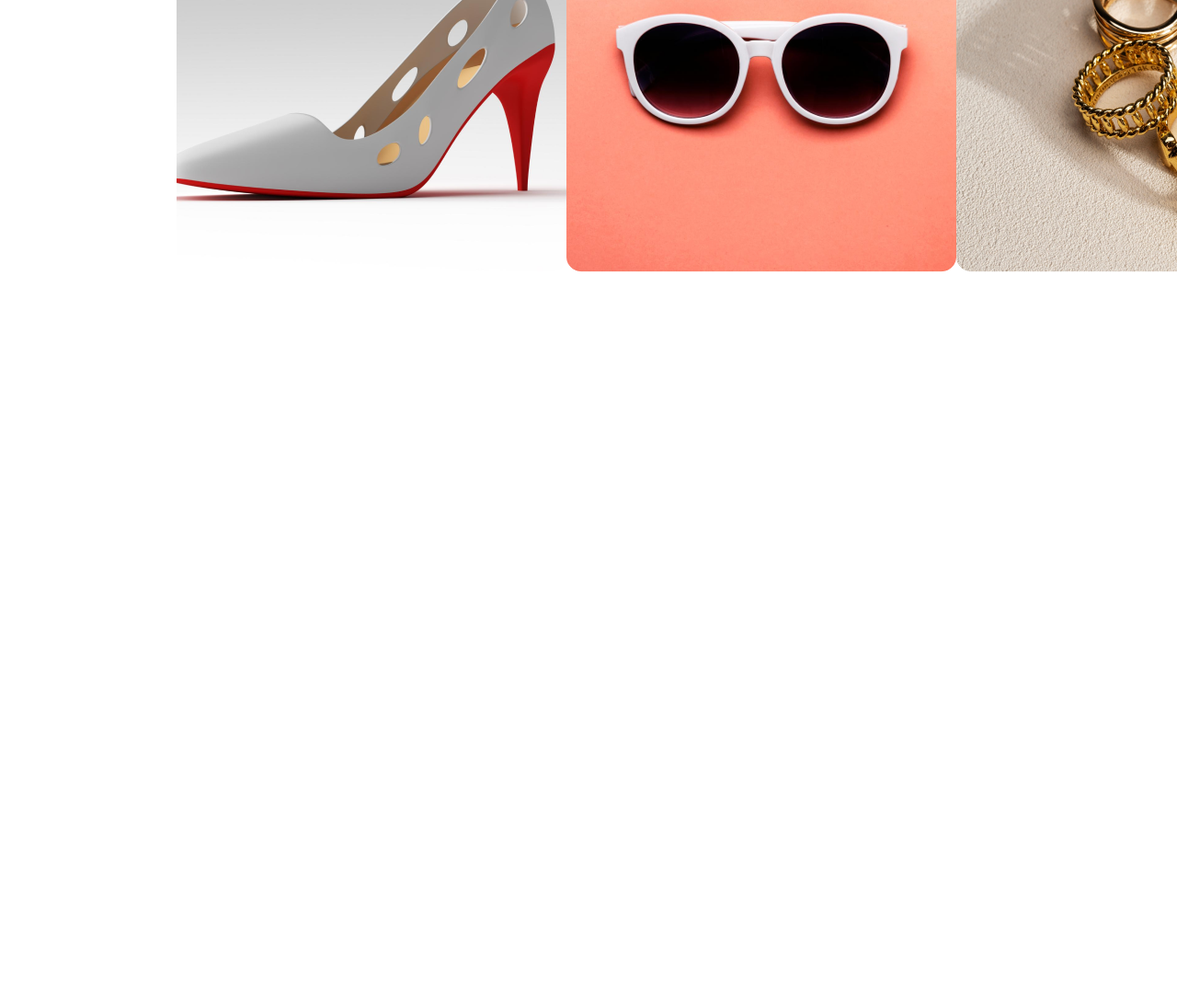
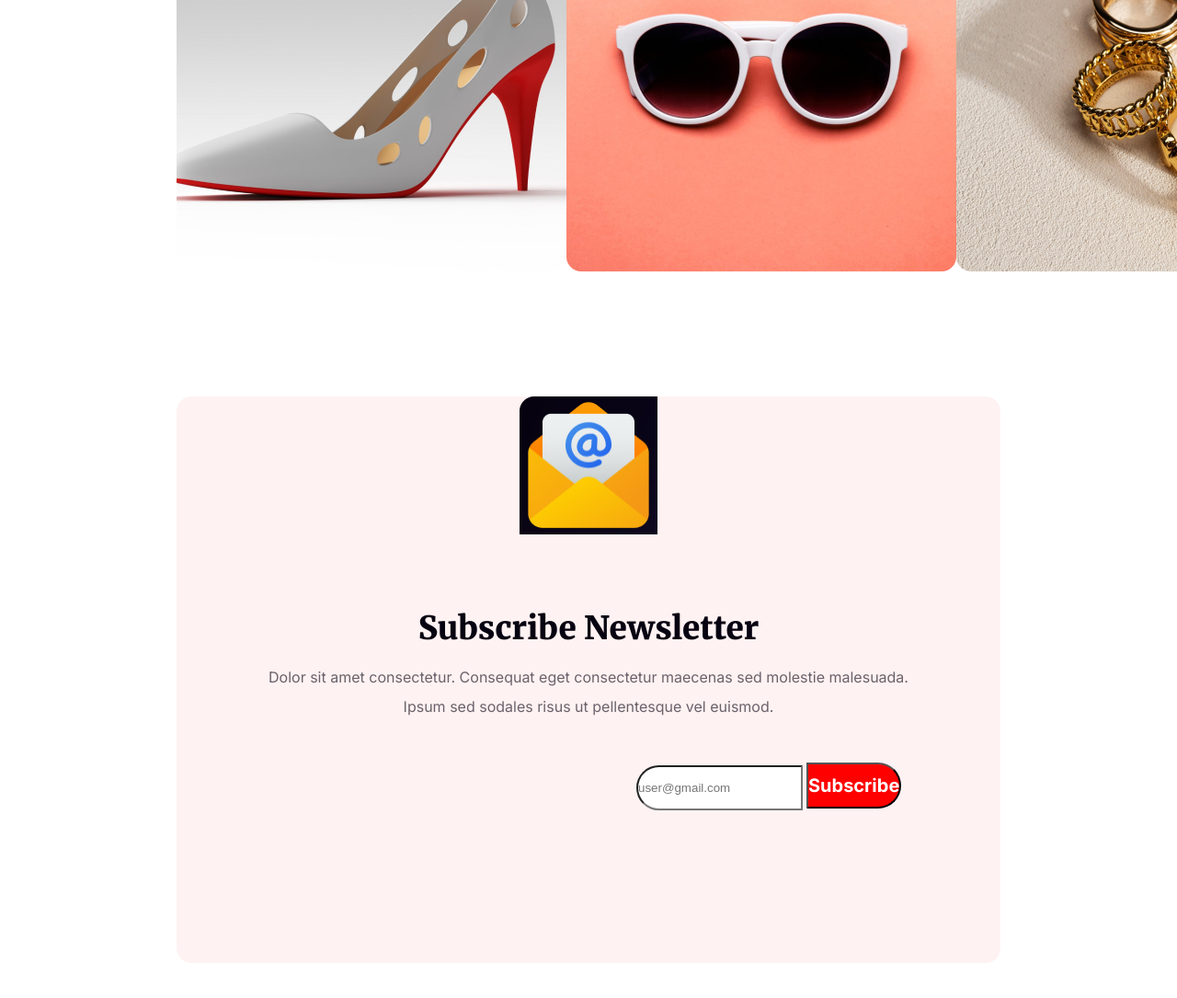
Before and after one commit to juber131/new-year-new-mission, a plain HTML site: page index.html in a window 1280 px wide. Shown: the part 5127-6212 px from the top of the page at 92% size. Before the commit the page ends 5427 px from the top, so only its background shows below. Drawn offline with Linux system fonts and the light colour scheme.

Commit message:
add section seven

```diff
--- a/index.html
+++ b/index.html
@@ -117,6 +117,26 @@
             </div>
 
         </section>
+        <!--section-seven-->
+        <section>
+            <div class="section-seven1  container">
+
+                <div class="section-seven-colum1">
+                    <img class="image" src="resources/Group 61.png" alt="">
+                    <h2>Subscribe Newsletter</h2>
+                    <p>Dolor sit amet consectetur. Consequat eget consectetur maecenas sed molestie malesuada. <br>Ipsum
+                        sed
+                        sodales risus ut pellentesque vel euismod. </p>
+                    <form class="section-seven-form" action="#">
+
+                        <input class="a" type="text" placeholder="user@gmail.com">
+                        <input class="b" type="submit" value="Subscribe">
+
+                    </form>
+                </div>
+            </div>
+
+        </section>
     </main>
 </body>
 
--- a/style.css
+++ b/style.css
@@ -349,6 +349,7 @@
 /*--section-six--*/
 .section-six {
     margin-top: 100px;
+    height: 1100px;
 
 }
 
@@ -393,3 +394,71 @@
 .section-six-colum2 {
     display: flex;
 }
+
+/*--section-seven--*/
+.section-seven1 {
+
+    height: 616px;
+    border-radius: 16px;
+    background: rgba(255, 0, 0, 0.05);
+}
+
+.section-seven-colum1 .image {
+    width: 150px;
+    height: 150px;
+    margin: 80px auto;
+    display: flex;
+    background-repeat: no-repeat;
+
+
+}
+
+.section-seven-colum1 {
+    margin-top: 100px;
+}
+
+.section-seven-colum1 h2 {
+    color: #070211;
+    text-align: center;
+    font-family: Merriweather;
+    font-size: 35px;
+    font-style: normal;
+    font-weight: 900;
+    line-height: normal;
+    text-transform: capitalize;
+}
+
+.section-seven-colum1 p {
+    color: rgba(7, 2, 17, 0.60);
+    text-align: center;
+    font-family: Inter;
+    font-size: 16px;
+    font-style: normal;
+    font-weight: 400;
+    line-height: 32px;
+    /* 160% */
+}
+
+
+.section-seven-colum1 .section-seven-form .a {
+    border-top-left-radius: 30px;
+    border-bottom-left-radius: 30px;
+    background: #FFF;
+    margin-left: 500px;
+    margin-top: 48px;
+    height: 45px;
+}
+
+.section-seven-colum1 .section-seven-form .b {
+    color: #FFF;
+    text-align: center;
+    font-family: Inter;
+    font-size: 20px;
+    font-weight: 600;
+    text-transform: capitalize;
+    border-radius: 0px 50px 50px 0px;
+    background: #F00;
+    height: 50px;
+}
+
+/*----footer--*/
```
Lines whose indentation alone changed are shown as unchanged.
